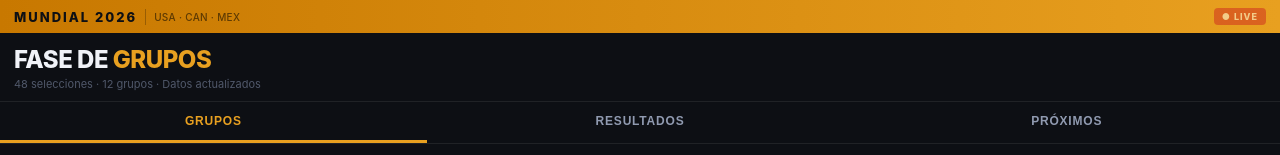
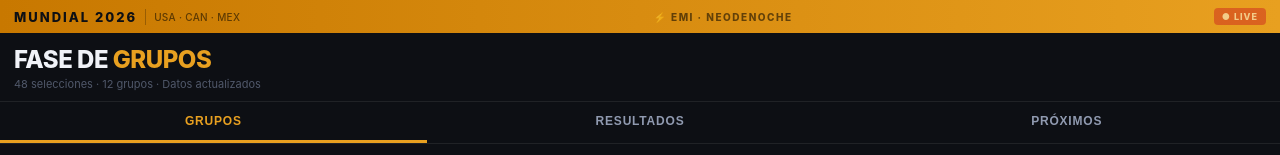
Before and after one commit to Neodenoche/mundial2026, a plain HTML site: page index.html in a window 1280 px wide. Shown: the top 155 px of the page. Drawn offline with Linux system fonts and the light colour scheme.

Commit message:
Update index.html

```diff
--- a/index.html
+++ b/index.html
@@ -19,6 +19,7 @@ html,body{background:var(--bg);color:var(--t1);font-family:-apple-system,BlinkMa
 .topbar-logo{font-size:13px;font-weight:800;color:#0d0f14;letter-spacing:2px;}
 .topbar-sep{width:1px;height:16px;background:rgba(0,0,0,0.25);flex-shrink:0;}
 .topbar-sub{font-size:10px;color:rgba(0,0,0,0.55);font-weight:500;letter-spacing:0.3px;}
+.by-tag{font-size:10px;font-weight:800;color:rgba(0,0,0,0.55);letter-spacing:1.5px;margin-left:auto;margin-right:8px;}
 .live-dot{margin-left:auto;background:#cc2020;color:#fff;font-size:9px;font-weight:800;padding:3px 8px;border-radius:4px;letter-spacing:1px;animation:blink 1.4s ease-in-out infinite;flex-shrink:0;}
 @keyframes blink{0%,100%{opacity:1}50%{opacity:.45}}
 
@@ -94,7 +95,7 @@ html,body{background:var(--bg);color:var(--t1);font-family:-apple-system,BlinkMa
   <span class="topbar-logo">MUNDIAL 2026</span>
   <div class="topbar-sep"></div>
   <span class="topbar-sub">USA · CAN · MEX</span>
-  <span class="live-dot">● LIVE</span>
+  <span class="by-tag">⚡ EMI · NEODENOCHE</span><span class="live-dot">● LIVE</span>
 </div>
 
 <div class="hero">
```
